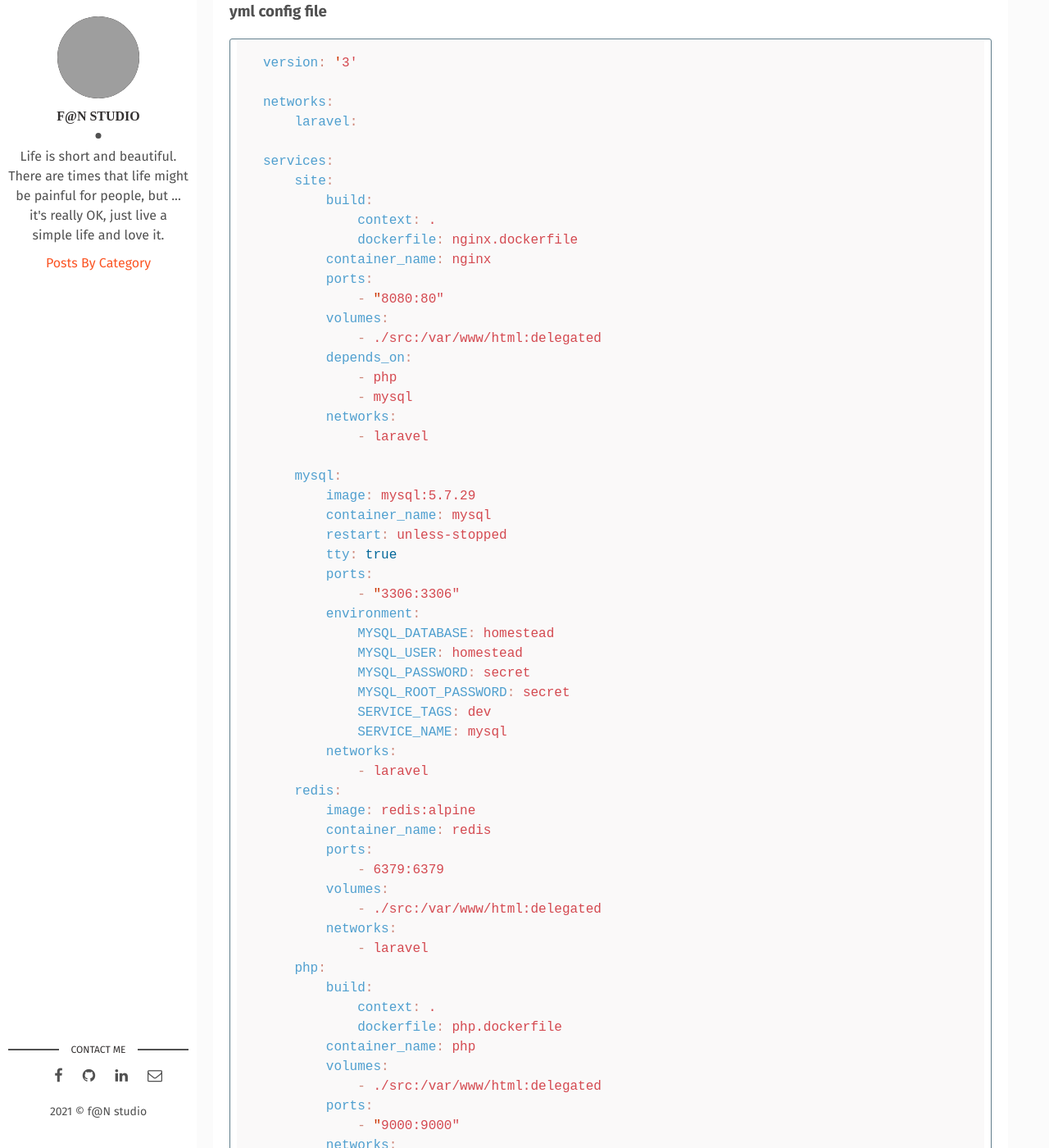
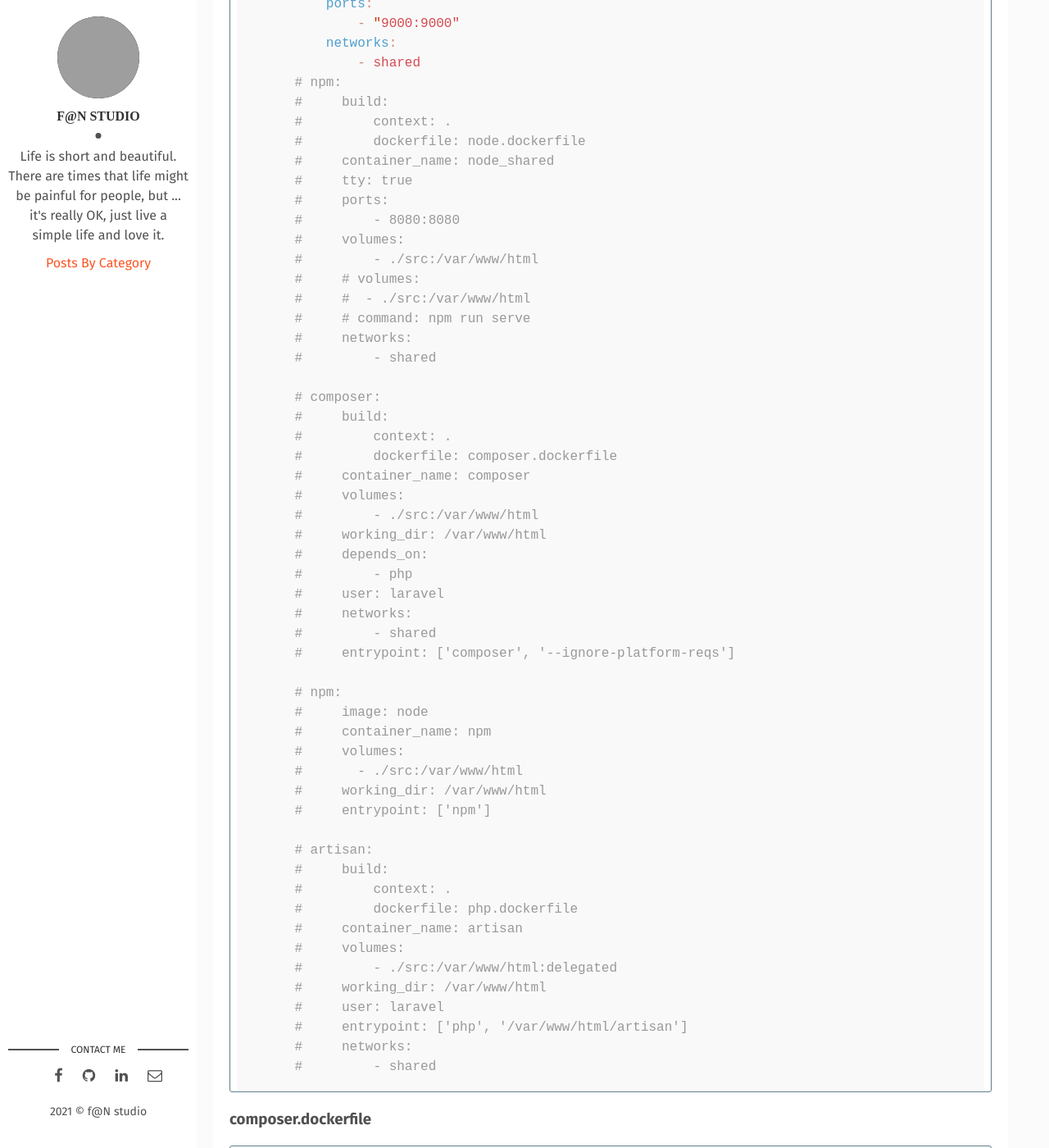
Before and after one commit to wowfrank/wowfrank.github.io, a Jekyll site: the page built from _posts/2020-12-11-examples-of-docker-compose-config.md, in a window 1280 px wide and 1400 px high, scrolled down 2494 px. Shown: the whole window at 82% size. Built offline with Jekyll 4.4.1, drawn with Linux system fonts in a browser that asks for light colours; some of the changed text lies outside the part shown; grey boxes are pictures that could not be loaded.

Commit message:
Update 2020-12-11-examples-of-docker-compose-config.md

````diff
--- a/_posts/2020-12-11-examples-of-docker-compose-config.md
+++ b/_posts/2020-12-11-examples-of-docker-compose-config.md
@@ -35,44 +37,7 @@
         # command: go run /go/src/example.com/http_demo/main.go
         tty: true
         networks:
-            - golang
-
-    mysql:
-        image: mysql:latest
-        container_name: golang_mysql
-        ports:
-            - "3306:3306"
-        # volumes:
-        #     - ./config/mysql/mysql.cnf:/etc/mysql/conf.d/mysql.cnf:ro
-        #     - ./data/mysql:/var/lib/mysql
-        environment:
-            MYSQL_DATABASE: homestead
-            MYSQL_USER: homestead
-            MYSQL_PASSWORD: secret
-            MYSQL_ROOT_PASSWORD: secret
-            TZ: 'Asia/Shanghai'
-        networks:
-            - golang
-
-    mongo:
-        image: mongo:latest
-        container_name: golang_mongo
-        ports:
-            - "27017:27017"
-        volumes:
-            - ./data/mongo:/data/db
-        networks:
-            - golang
-
-    redis:
-        image: redis:alpine
-        container_name: golang_redis
-        ports:
-            - "6379:6379"
-        volumes:
-            - ./data/redis:/data
-        networks:
-            - golang
+            - shared
 ```
 
 ### Dockerfile
@@ -90,102 +55,93 @@
 ### yml config file
 
 ```yml
-version: '3'
+version: '3.9'
 
 networks:
-    laravel:
+    shared:
+        external:
+            name: local-bridge-net
 
 services:
     site:
         build:
             context: .
             dockerfile: nginx.dockerfile
-        container_name: nginx
+        container_name: nginx_shared
         ports:
-            - "8080:80"
+            - "8088:80"
+        # expose:
+        #   # Opens port 3306 on the container
+        #   - 8088
         volumes:
             - ./src:/var/www/html:delegated
         depends_on:
             - php
-            - mysql
         networks:
-            - laravel
+            - shared
 
-    mysql:
-        image: mysql:5.7.29
-        container_name: mysql
-        restart: unless-stopped
-        tty: true
-        ports:
-            - "3306:3306"
-        environment:
-            MYSQL_DATABASE: homestead
-            MYSQL_USER: homestead
-            MYSQL_PASSWORD: secret
-            MYSQL_ROOT_PASSWORD: secret
-            SERVICE_TAGS: dev
-            SERVICE_NAME: mysql
-        networks:
-            - laravel
-    redis:
-        image: redis:alpine
-        container_name: redis
-        ports:
-            - 6379:6379
-        volumes:
-            - ./src:/var/www/html:delegated
-        networks:
-            - laravel
     php:
         build:
             context: .
             dockerfile: php.dockerfile
         container_name: php
         volumes:
-            - ./src:/var/www/html:delegated
+            - ./src:/var/www/html
         ports:
             - "9000:9000"
         networks:
-            - laravel
+            - shared
+    # npm:
+    #     build:
+    #         context: .
+    #         dockerfile: node.dockerfile
+    #     container_name: node_shared
+    #     tty: true
+    #     ports:
+    #         - 8080:8080
+    #     volumes:
+    #         - ./src:/var/www/html
+    #     # volumes:
+    #     #  - ./src:/var/www/html
+    #     # command: npm run serve
+    #     networks:
+    #         - shared
 
-    composer:
-        build:
-            context: .
-            dockerfile: composer.dockerfile
-        container_name: composer
-        volumes:
-            - ./src:/var/www/html
-        working_dir: /var/www/html
-        depends_on:
-            - php
-        user: laravel
-        networks:
-            - laravel
-        entrypoint: ['composer', '--ignore-platform-reqs']
+    # composer:
+    #     build:
+    #         context: .
+    #         dockerfile: composer.dockerfile
+    #     container_name: composer
+    #     volumes:
+    #         - ./src:/var/www/html
+    #     working_dir: /var/www/html
+    #     depends_on:
+    #         - php
+    #     user: laravel
+    #     networks:
+    #         - shared
+    #     entrypoint: ['composer', '--ignore-platform-reqs']
 
-    npm:
-        image: node:13.7
-        container_name: npm
-        volumes:
-          - ./src:/var/www/html
-        working_dir: /var/www/html
-        entrypoint: ['npm']
+    # npm:
+    #     image: node
+    #     container_name: npm
+    #     volumes:
+    #       - ./src:/var/www/html
+    #     working_dir: /var/www/html
+    #     entrypoint: ['npm']
 
-    artisan:
-        build:
-            context: .
-            dockerfile: php.dockerfile
-        container_name: artisan
-        volumes:
-            - ./src:/var/www/html:delegated
-        depends_on:
-            - mysql
-        working_dir: /var/www/html
-        user: laravel
-        entrypoint: ['php', '/var/www/html/artisan']
-        networks:
-            - laravel
-
+    # artisan:
+    #     build:
+    #         context: .
+    #         dockerfile: php.dockerfile
+    #     container_name: artisan
+    #     volumes:
+    #         - ./src:/var/www/html:delegated
+    #     working_dir: /var/www/html
+    #     user: laravel
+    #     entrypoint: ['php', '/var/www/html/artisan']
+    #     networks:
+    #         - shared
 ```
 
 ### composer.dockerfile
````
Also changed, not shown: other parts of _posts/2020-12-11-examples-of-docker-compose-config.md (+5 -3 lines).
